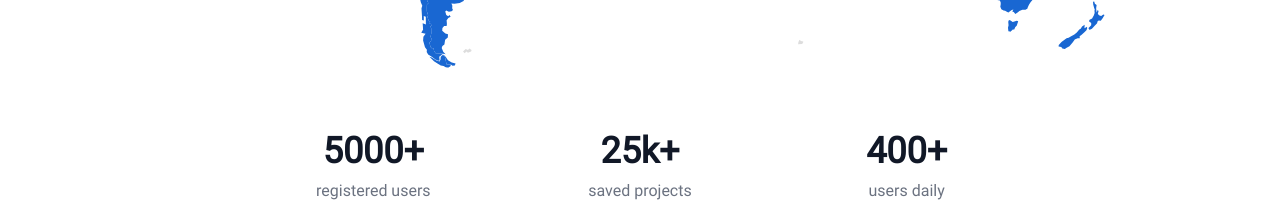
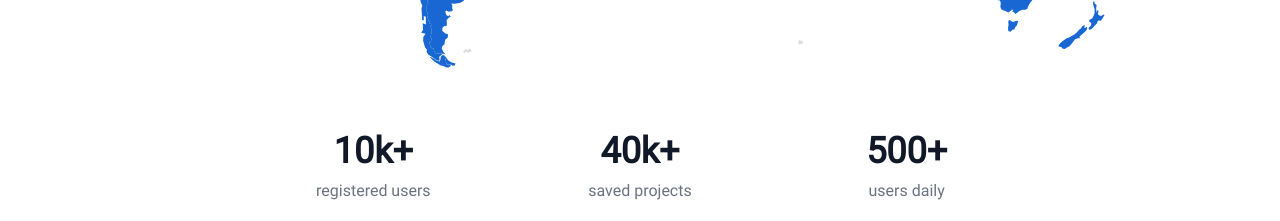
Before and after one commit to codingplc/plc-simulator-docs, a Next.js app: page / in a window 1280 px wide. Shown: the part 1580-1801 px from the top of the page. Built offline with nearby package versions, Linux system fonts and the light colour scheme; no server answers.

Commit message:
chore: update statistics

```diff
--- a/components/Landing/UsersMap.tsx
+++ b/components/Landing/UsersMap.tsx
@@ -9,24 +9,23 @@ export default function UsersMap() {
         Join users from 187 countries
       </h2>
       <p className="mb-8 font-light lg:text-xl">
-        Be part of a vibrant, worldwide network committed to mastering and innovating in the field
-        of programmable logic controllers. Come, join the journey of knowledge exchange and skill
-        enhancement with users from every corner of the world!
+        Be part of a vibrant, worldwide network committed to mastering and innovating in the field of programmable logic controllers. Come, join the journey of
+        knowledge exchange and skill enhancement with users from every corner of the world!
       </p>
       <Image className="mx-auto" priority src={userWorldMap} alt="User World Map" />
 
       <div className="max-w-screen-xl px-4 py-8 mx-auto text-center lg:pb-4">
         <dl className="grid max-w-screen-md gap-8 mx-auto text-gray-900 sm:grid-cols-3 dark:text-white">
           <div className="flex flex-col items-center justify-center">
-            <dt className="mb-2 text-3xl md:text-4xl font-extrabold">5000+</dt>
+            <dt className="mb-2 text-3xl md:text-4xl font-extrabold">10k+</dt>
             <dd className="font-light text-gray-500 dark:text-gray-400">registered users</dd>
           </div>
           <div className="flex flex-col items-center justify-center">
-            <dt className="mb-2 text-3xl md:text-4xl font-extrabold">25k+</dt>
+            <dt className="mb-2 text-3xl md:text-4xl font-extrabold">40k+</dt>
             <dd className="font-light text-gray-500 dark:text-gray-400">saved projects</dd>
           </div>
           <div className="flex flex-col items-center justify-center">
-            <dt className="mb-2 text-3xl md:text-4xl font-extrabold">400+</dt>
+            <dt className="mb-2 text-3xl md:text-4xl font-extrabold">500+</dt>
             <dd className="font-light text-gray-500 dark:text-gray-400">users daily</dd>
           </div>
         </dl>
--- a/pages/docs/ladder/counter.mdx
+++ b/pages/docs/ladder/counter.mdx
@@ -1,4 +1,3 @@
-import { Callout } from 'nextra-theme-docs';
 import FunctionBlock from '@/components/ladder/FunctionBlock';
 
 # Counter Functions in Ladder Diagram
```
